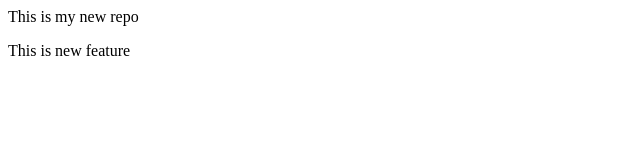
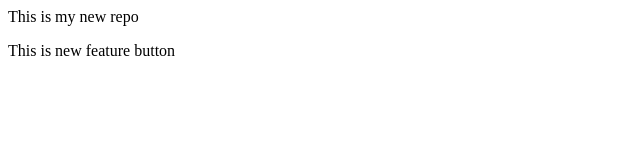
Before and after one commit to vgore3965/localrepo, a plain HTML site: page index.html in a window 1280 px wide. Shown: the full height of the page, 0-640 px from the left. Drawn offline with Linux system fonts and the light colour scheme.

Commit message:
Add button

```diff
--- a/index.html
+++ b/index.html
@@ -1,2 +1,2 @@
 <p>This is my new repo</p>
-<p>This is new feature</p>
+<p>This is new feature button</p>
```
